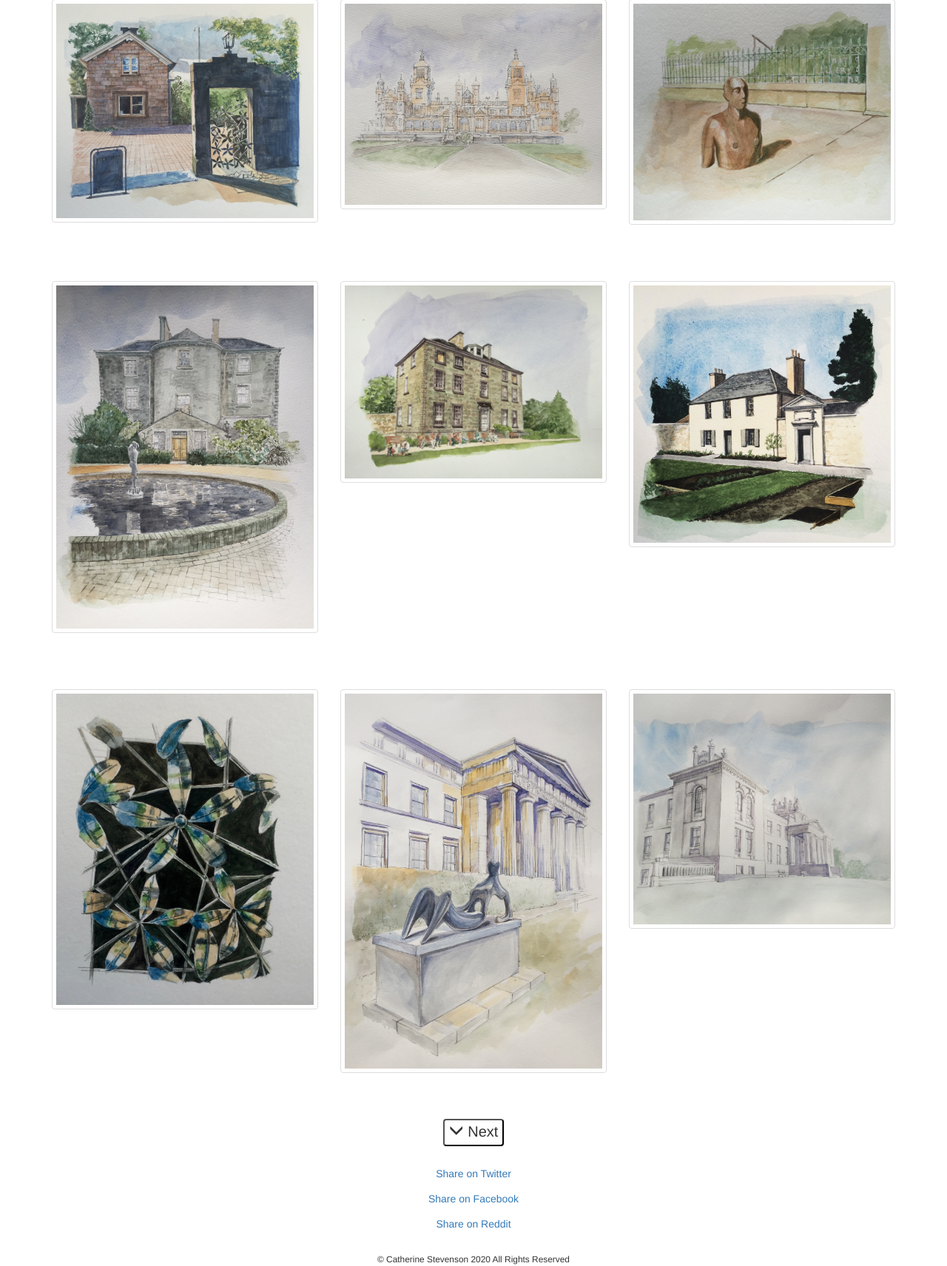
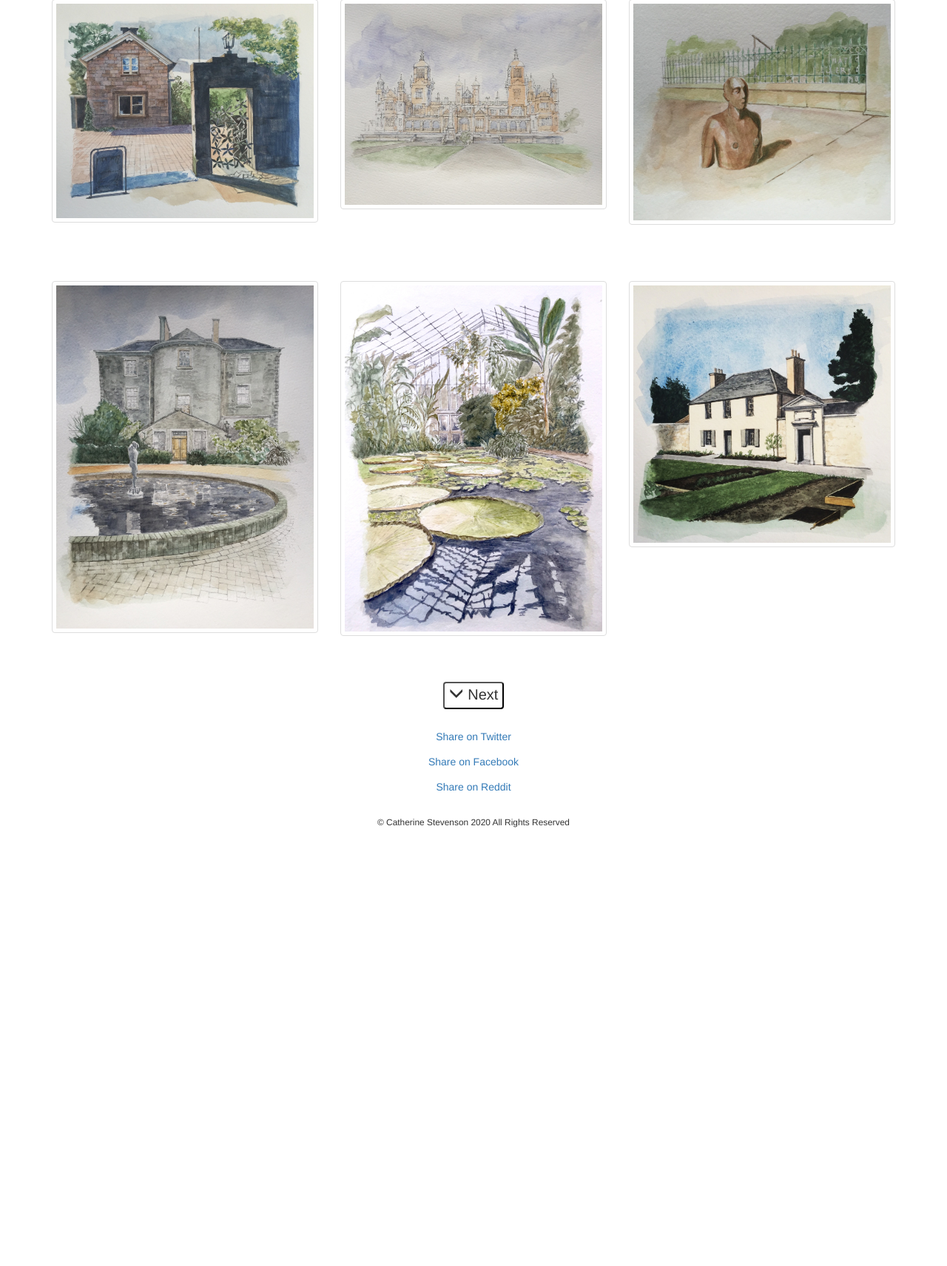
Before and after one commit to steeznson/catherine, a PHP site: page /illustration.php in a window 1280 px wide. Shown: the part 87-1799 px from the top of the page at 74% size. After the commit the page ends 1206 px from the top, so only its background shows below. Run offline with PHP 8.4, Linux system fonts and the light colour scheme; some libraries are stand-ins or nearby versions.

Commit message:
reduced number of rows that initially load on each page

```diff
--- a/illustration.php
+++ b/illustration.php
@@ -27,8 +27,8 @@
                </a>
             </div>
             <div class='artwork col-md-4 col-xs-12'>
-               <a class="fancybox thumbnail" rel="ligthbox" href="media/illustrations/inverleithhousesouth.jpg">
-                    <img class="img-responsive" alt="" src="media/illustrations/inverleithhousesouth.jpg" />
+               <a class="fancybox thumbnail" rel="ligthbox" href="media/illustrations/lilypads2.jpg">
+                    <img class="img-responsive" alt="" src="media/illustrations/lilypads2.jpg" />
                </a>
             </div>
             <div class='artwork col-md-4 col-xs-12'>
@@ -36,33 +36,33 @@
                     <img class="img-responsive" alt="" src="media/illustrations/rebuiltcottage.jpg" />
                </a>
             </div>
-      </div>
-      <div class="row">
-            <div class='artwork col-md-4 col-xs-12'>
-               <a class="fancybox thumbnail" rel="ligthbox" href="media/illustrations/reflectivegate.jpg">
-                    <img class="img-responsive" alt="" src="media/illustrations/reflectivegate.jpg" />
-               </a>
-            </div>
-            <div class='artwork col-md-4 col-xs-12'>
-               <a class="fancybox thumbnail" rel="ligthbox" href="media/illustrations/sngma1.jpg">
-                    <img class="img-responsive" alt="" src="media/illustrations/sngma1.jpg" />
-               </a>
-            </div>
-            <div class='artwork col-md-4 col-xs-12'>
-               <a class="fancybox thumbnail" rel="ligthbox" href="media/illustrations/sngma2.jpg">
-                    <img class="img-responsive" alt="" src="media/illustrations/sngma2.jpg" />
-               </a>
-            </div>
             <div id="revealerDiv" class="col-sm-12 span">
                  <button id="revealer" type="button">
                          <p class="glyphicon glyphicon-menu-down"></p> Next
                  </button>
             </div>
+      </div>
+      <div class="row hide">
+            <div class='artwork col-md-4 col-xs-12'>
+               <a class="fancybox thumbnail" rel="ligthbox" href="media/illustrations/reflectivegate.jpg">
+                    <img class="img-responsive uninitialised-image" alt="" data-src="media/illustrations/reflectivegate.jpg" />
+               </a>
+            </div>
+            <div class='artwork col-md-4 col-xs-12'>
+               <a class="fancybox thumbnail" rel="ligthbox" href="media/illustrations/inverleithhousesouth.jpg">
+                    <img class="img-responsive uninitialised-image" alt="" data-src="media/illustrations/inverleithhousesouth.jpg" />
+               </a>
+            </div>
+            <div class='artwork col-md-4 col-xs-12'>
+               <a class="fancybox thumbnail" rel="ligthbox" href="media/illustrations/sngma2.jpg">
+                    <img class="img-responsive uninitialised-image" alt="" data-src="media/illustrations/sngma2.jpg" />
+               </a>
+            </div>
        </div>
        <div class="row hide">
             <div class='artwork col-md-4 col-xs-12'>
-               <a class="fancybox thumbnail" rel="ligthbox" href="media/illustrations/lilypads2.jpg">
-                    <img class="img-responsive uninitialised-image" alt="" data-src="media/illustrations/lilypads2.jpg" />
+               <a class="fancybox thumbnail" rel="ligthbox" href="media/illustrations/sngma1.jpg">
+                    <img class="img-responsive uninitialised-image" alt="" data-src="media/illustrations/sngma1.jpg" />
                </a>
             </div>
        </div>
```
Also changed, not shown: landscape.php (+9 -9 lines), stilllife.php (+9 -9 lines).
